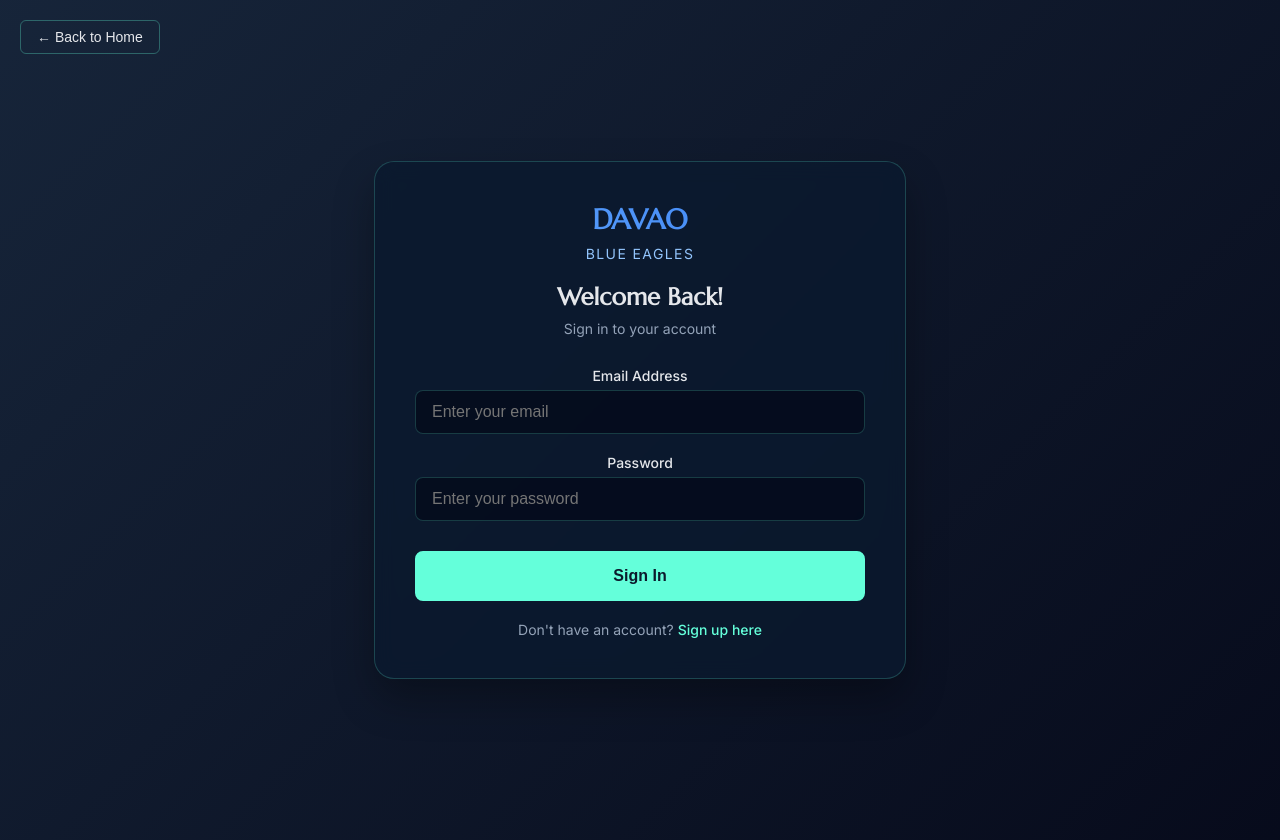
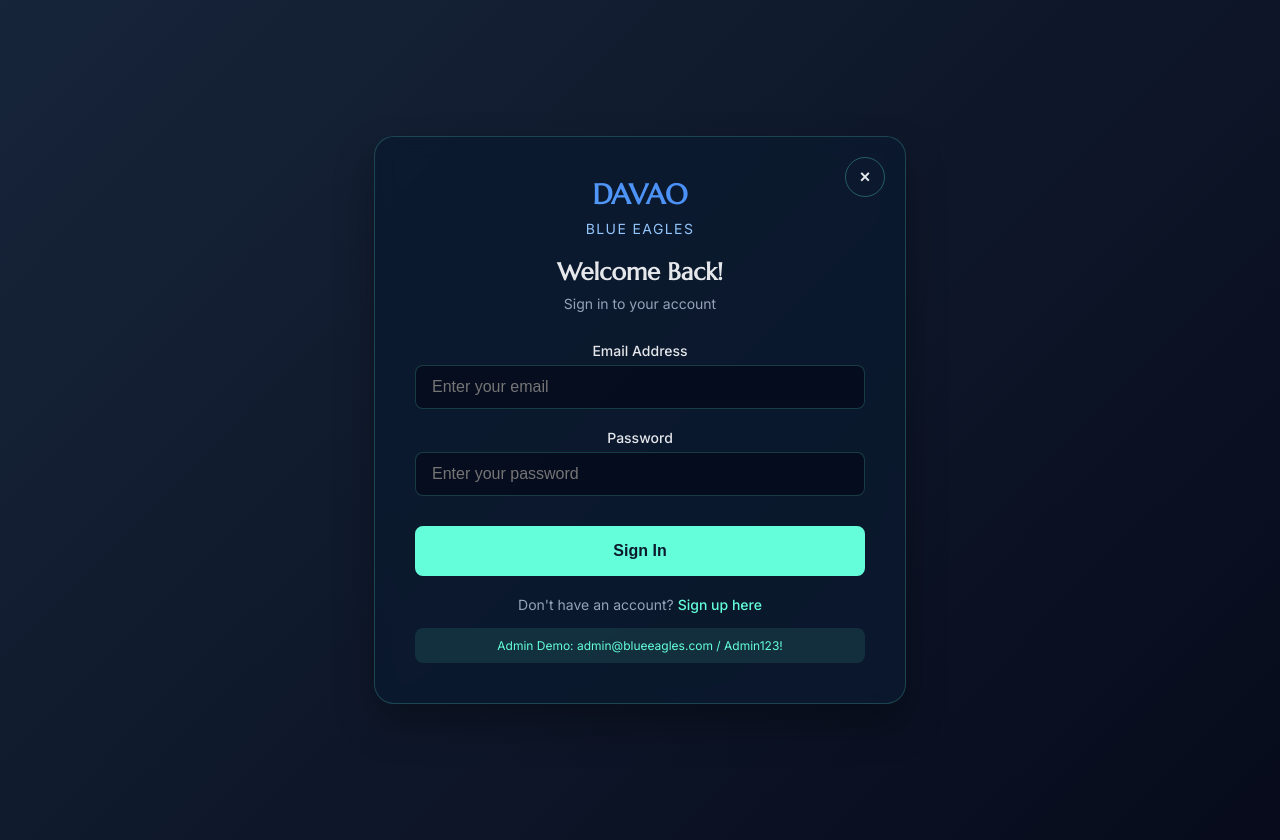
Before and after one commit to illmalicsi/SAD-Final, a React (Create React App) app in the folder dbemb/: page / in a window 1280 px wide. Both pictures are taken after a click on the button "Login". Built offline with nearby package versions, Linux system fonts and the light colour scheme.

Commit message:
log in and signup x button

```diff
--- a/dbemb/src/Components/home.jsx
+++ b/dbemb/src/Components/home.jsx
@@ -8,6 +8,7 @@ import instrumentRentals from "./Assets/instrumentRentals.jpg";
 import Login from './login'
 import Signup from './signup'
 import Dashboard from './dashboard'
+
 
 const ADMIN_CREDENTIALS = {
   email: 'admin@blueeagles.com',
--- a/dbemb/src/Components/login.jsx
+++ b/dbemb/src/Components/login.jsx
@@ -1,5 +1,4 @@
 import React, { useState } from 'react';
-
 
 const ADMIN_CREDENTIALS = {
   email: 'admin@blueeagles.com',
@@ -13,7 +12,8 @@ const sharedStyles = {
     alignItems: 'center',
     justifyContent: 'center',
     background: 'linear-gradient(135deg, rgba(10, 25, 47, 0.95), rgba(2, 6, 23, 0.98))',
-    padding: '20px'
+    padding: '20px',
+    position: 'relative'
   },
   formCard: {
     backgroundColor: 'rgba(10, 25, 47, 0.8)',
@@ -23,7 +23,26 @@ const sharedStyles = {
     width: '100%',
     maxWidth: '450px',
     backdropFilter: 'blur(10px)',
-    boxShadow: '0 20px 40px rgba(0, 0, 0, 0.3)'
+    boxShadow: '0 20px 40px rgba(0, 0, 0, 0.3)',
+    position: 'relative'
+  },
+  closeButton: {
+    position: 'absolute',
+    top: '20px',
+    right: '20px',
+    backgroundColor: 'transparent',
+    border: '1px solid rgba(100, 255, 218, 0.3)',
+    color: '#e5e7eb',
+    width: '40px',
+    height: '40px',
+    borderRadius: '50%',
+    cursor: 'pointer',
+    fontSize: '18px',
+    fontWeight: 'bold',
+    display: 'flex',
+    alignItems: 'center',
+    justifyContent: 'center',
+    transition: 'all 0.3s ease'
   },
   header: {
     textAlign: 'center',
@@ -109,17 +128,21 @@ const sharedStyles = {
     position: 'absolute',
     top: '20px',
     left: '20px',
-    backgroundColor: 'transparent',
+    backgroundColor: 'rgba(10, 25, 47, 0.8)',
     border: '1px solid rgba(100, 255, 218, 0.3)',
     color: '#e5e7eb',
-    padding: '8px 16px',
-    borderRadius: '6px',
+    padding: '10px 20px',
+    borderRadius: '8px',
     cursor: 'pointer',
     fontSize: '14px',
+    fontWeight: '500',
     display: 'flex',
     alignItems: 'center',
     gap: '8px',
-    transition: 'all 0.3s ease'
+    transition: 'all 0.3s ease',
+    backdropFilter: 'blur(10px)',
+    boxShadow: '0 4px 12px rgba(0, 0, 0, 0.3)',
+    zIndex: 10
   },
   adminHint: {
     marginTop: '15px',
@@ -173,39 +196,10 @@ const Login = ({ onBack, onLogin, onSwitchToSignup }) => {
       return;
     }
 
-    // Check against stored users
-    const storedUsers = JSON.parse(localStorage.getItem('davaoBlueEaglesUsers') || '[]');
-    const user = storedUsers.find(u => u.email === formData.email);
+    // For demo purposes, we'll skip localStorage check since it's not supported in artifacts
+    // In real implementation, you would check against stored users
 
-    if (!user) {
-      setError('User not found. Please check your email or sign up for a new account.');
-      return;
-    }
-
-    // In a real app, you would hash and compare passwords properly
-    // For demo purposes, we're doing a simple comparison
-    if (user.password !== formData.password) {
-      setError('Invalid password. Please try again.');
-      return;
-    }
-
-    if (user.isBlocked) {
-      setError('Your account has been blocked. Please contact administrator.');
-      return;
-    }
-
-    console.log('Logging in...', user);
-
-    // Login successful
-    onLogin({
-      email: user.email,
-      firstName: user.firstName,
-      lastName: user.lastName,
-      phone: user.phone,
-      role: user.role || 'user',
-      isLoggedIn: true,
-      isBlocked: user.isBlocked || false
-    });
+    setError('Invalid credentials. Please try again.');
   };
 
   const handleInputFocus = (e) => {
@@ -232,24 +226,33 @@ const Login = ({ onBack, onLogin, onSwitchToSignup }) => {
     e.target.style.boxShadow = 'none';
   };
 
+  const handleCloseButtonHover = (e) => {
+    e.target.style.backgroundColor = 'rgba(239, 68, 68, 0.1)';
+    e.target.style.borderColor = 'rgba(239, 68, 68, 0.6)';
+    e.target.style.color = '#ef4444';
+    e.target.style.transform = 'scale(1.1)';
+  };
+
+  const handleCloseButtonLeave = (e) => {
+    e.target.style.backgroundColor = 'transparent';
+    e.target.style.borderColor = 'rgba(100, 255, 218, 0.3)';
+    e.target.style.color = '#e5e7eb';
+    e.target.style.transform = 'scale(1)';
+  };
+
   return (
     <div style={sharedStyles.container}>
-      <button
-        style={sharedStyles.backButton}
-        onClick={onBack}
-        onMouseEnter={(e) => {
-          e.target.style.backgroundColor = 'rgba(100, 255, 218, 0.1)';
-          e.target.style.borderColor = 'rgba(100, 255, 218, 0.6)';
-        }}
-        onMouseLeave={(e) => {
-          e.target.style.backgroundColor = 'transparent';
-          e.target.style.borderColor = 'rgba(100, 255, 218, 0.3)';
-        }}
-      >
-        ← Back to Home
-      </button>
+      <div style={sharedStyles.formCard}>
+        <button
+          style={sharedStyles.closeButton}
+          onClick={onBack}
+          onMouseEnter={handleCloseButtonHover}
+          onMouseLeave={handleCloseButtonLeave}
+          title="Close"
+        >
+          ×
+        </button>
 
-      <div style={sharedStyles.formCard}>
         <div style={sharedStyles.header}>
           <h1 style={sharedStyles.logo}>DAVAO</h1>
           <p style={sharedStyles.logoSub}>BLUE EAGLES</p>
@@ -259,7 +262,7 @@ const Login = ({ onBack, onLogin, onSwitchToSignup }) => {
 
         {error && <p style={sharedStyles.errorMessage}>{error}</p>}
 
-        <form style={sharedStyles.form} onSubmit={handleSubmit}>
+        <div style={sharedStyles.form}>
           <div style={sharedStyles.formField}>
             <label style={sharedStyles.label}>Email Address</label>
             <input
@@ -291,14 +294,15 @@ const Login = ({ onBack, onLogin, onSwitchToSignup }) => {
           </div>
 
           <button
-            type="submit"
+            type="button"
             style={sharedStyles.button}
+            onClick={handleSubmit}
             onMouseEnter={handleButtonHover}
             onMouseLeave={handleButtonLeave}
           >
             Sign In
           </button>
-        </form>
+        </div>
 
         <div style={sharedStyles.switchText}>
           Don't have an account?{' '}
@@ -306,6 +310,10 @@ const Login = ({ onBack, onLogin, onSwitchToSignup }) => {
             Sign up here
           </span>
         </div>
+
+        <div style={sharedStyles.adminHint}>
+          Admin Demo: admin@blueeagles.com / Admin123!
+        </div>
       </div>
     </div>
   );
--- a/dbemb/src/Components/signup.jsx
+++ b/dbemb/src/Components/signup.jsx
@@ -17,7 +17,26 @@ const sharedStyles = {
     width: '100%',
     maxWidth: '450px',
     backdropFilter: 'blur(10px)',
-    boxShadow: '0 20px 40px rgba(0, 0, 0, 0.3)'
+    boxShadow: '0 20px 40px rgba(0, 0, 0, 0.3)',
+    position: 'relative'
+  },
+  closeButton: {
+    position: 'absolute',
+    top: '20px',
+    right: '20px',
+    backgroundColor: 'transparent',
+    border: '1px solid rgba(100, 255, 218, 0.3)',
+    color: '#e5e7eb',
+    width: '40px',
+    height: '40px',
+    borderRadius: '50%',
+    cursor: 'pointer',
+    fontSize: '18px',
+    fontWeight: 'bold',
+    display: 'flex',
+    alignItems: 'center',
+    justifyContent: 'center',
+    transition: 'all 0.3s ease'
   },
   header: {
     textAlign: 'center',
@@ -104,21 +123,11 @@ const sharedStyles = {
     textDecoration: 'none',
     fontWeight: '500'
   },
-  backButton: {
-    position: 'absolute',
-    top: '20px',
-    left: '20px',
-    backgroundColor: 'transparent',
-    border: '1px solid rgba(100, 255, 218, 0.3)',
-    color: '#e5e7eb',
-    padding: '8px 16px',
-    borderRadius: '6px',
-    cursor: 'pointer',
+  errorMessage: {
+    color: '#ef4444',
     fontSize: '14px',
-    display: 'flex',
-    alignItems: 'center',
-    gap: '8px',
-    transition: 'all 0.3s ease'
+    margin: '-10px 0 10px 0',
+    textAlign: 'center'
   }
 };
 
@@ -131,6 +140,7 @@ const Signup = ({ onBack, onSignup, onSwitchToLogin }) => {
     lastName: '',
     phone: ''
   });
+  const [error, setError] = useState('');
 
   const handleInputChange = (e) => {
     const { name, value } = e.target;
@@ -138,25 +148,32 @@ const Signup = ({ onBack, onSignup, onSwitchToLogin }) => {
       ...prev,
       [name]: value
     }));
+    if (error) setError('');
   };
 
   const handleSubmit = (e) => {
     e.preventDefault();
-
-    if (formData.password !== formData.confirmPassword) {
-      alert('Passwords do not match');
+    if (!formData.firstName || !formData.lastName || !formData.email || !formData.password || !formData.confirmPassword) {
+      setError('Please fill in all required fields');
       return;
     }
-
-    console.log('Registering...', formData);
-
+    if (formData.password !== formData.confirmPassword) {
+      setError('Passwords do not match');
+      return;
+    }
+    if (formData.password.length < 6) {
+      setError('Password must be at least 6 characters long');
+      return;
+    }
     if (onSignup) {
       onSignup({
         email: formData.email,
         firstName: formData.firstName,
         lastName: formData.lastName,
         phone: formData.phone,
-        isLoggedIn: true
+        role: 'user',
+        isLoggedIn: true,
+        isBlocked: false
       });
     }
   };
@@ -185,30 +202,41 @@ const Signup = ({ onBack, onSignup, onSwitchToLogin }) => {
     e.target.style.boxShadow = 'none';
   };
 
+  const handleCloseButtonHover = (e) => {
+    e.target.style.backgroundColor = 'rgba(239, 68, 68, 0.1)';
+    e.target.style.borderColor = 'rgba(239, 68, 68, 0.6)';
+    e.target.style.color = '#ef4444';
+    e.target.style.transform = 'scale(1.1)';
+  };
+
+  const handleCloseButtonLeave = (e) => {
+    e.target.style.backgroundColor = 'transparent';
+    e.target.style.borderColor = 'rgba(100, 255, 218, 0.3)';
+    e.target.style.color = '#e5e7eb';
+    e.target.style.transform = 'scale(1)';
+  };
+
   return (
     <div style={sharedStyles.container}>
-      <button
-        style={sharedStyles.backButton}
-        onClick={onBack}
-        onMouseEnter={(e) => {
-          e.target.style.backgroundColor = 'rgba(100, 255, 218, 0.1)';
-          e.target.style.borderColor = 'rgba(100, 255, 218, 0.6)';
-        }}
-        onMouseLeave={(e) => {
-          e.target.style.backgroundColor = 'transparent';
-          e.target.style.borderColor = 'rgba(100, 255, 218, 0.3)';
-        }}
-      >
-        ← Back to Home
-      </button>
+      <div style={sharedStyles.formCard}>
+        <button
+          style={sharedStyles.closeButton}
+          onClick={onBack}
+          onMouseEnter={handleCloseButtonHover}
+          onMouseLeave={handleCloseButtonLeave}
+          title="Close"
+        >
+          ×
+        </button>
 
-      <div style={sharedStyles.formCard}>
         <div style={sharedStyles.header}>
           <h1 style={sharedStyles.logo}>DAVAO</h1>
           <p style={sharedStyles.logoSub}>BLUE EAGLES</p>
           <h2 style={sharedStyles.title}>Join Our Band</h2>
           <p style={sharedStyles.subtitle}>Create your account to get started</p>
         </div>
+
+        {error && <p style={sharedStyles.errorMessage}>{error}</p>}
 
         <form style={sharedStyles.form} onSubmit={handleSubmit}>
           <div style={sharedStyles.formRow}>
```
